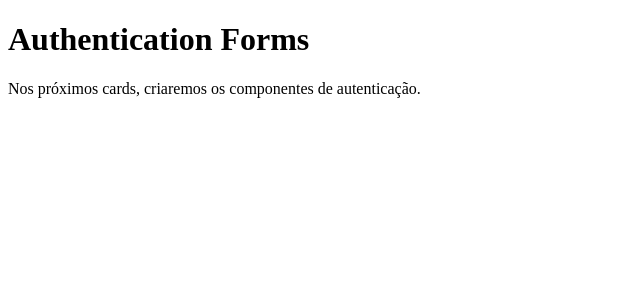
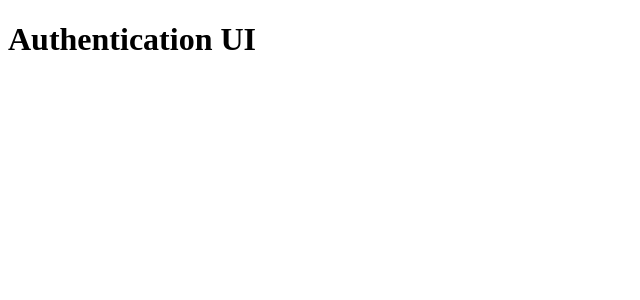
Before and after one commit to miyamiyashiro/auth-forms-v8, a React (Vite) app: page / in a window 1280 px wide. Shown: the top 300 px of the page, without its empty margins (0-640 px from the left). Built offline with nearby package versions, Linux system fonts and the light colour scheme.

Commit message:
chore: organize authentication app structure

```diff
--- a/src/App.jsx
+++ b/src/App.jsx
@@ -1,8 +1,5 @@
+import AuthPage from './pages/AuthPage.jsx';
+
 export default function App() {
-  return (
-    <main>
-      <h1>Authentication Forms</h1>
-      <p>Nos próximos cards, criaremos os componentes de autenticação.</p>
-    </main>
-  );
+  return <AuthPage />;
 }
--- a/src/pages/AuthPage.jsx
+++ b/src/pages/AuthPage.jsx
@@ -0,0 +1,7 @@
+export default function AuthPage() {
+    return (
+      <main>
+        <h1>Authentication UI</h1>
+      </main>
+    );
+  }
```
